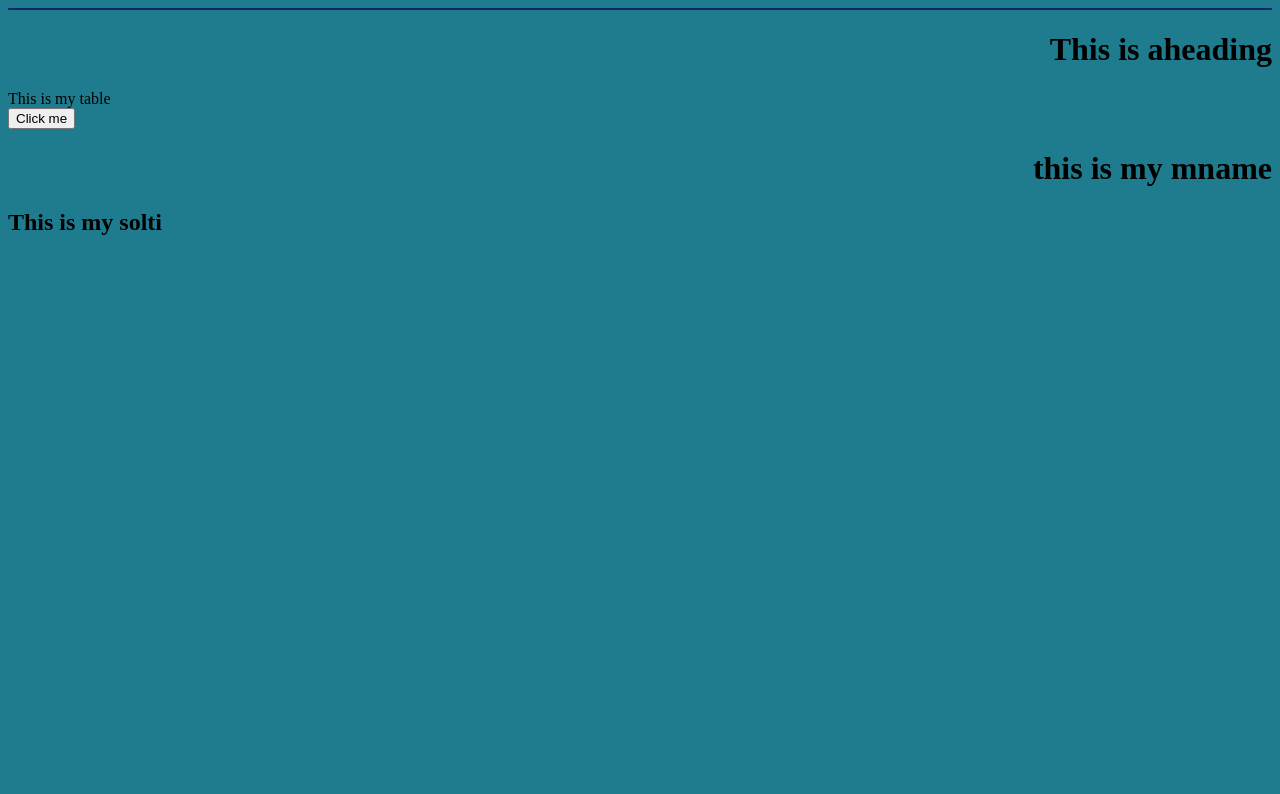
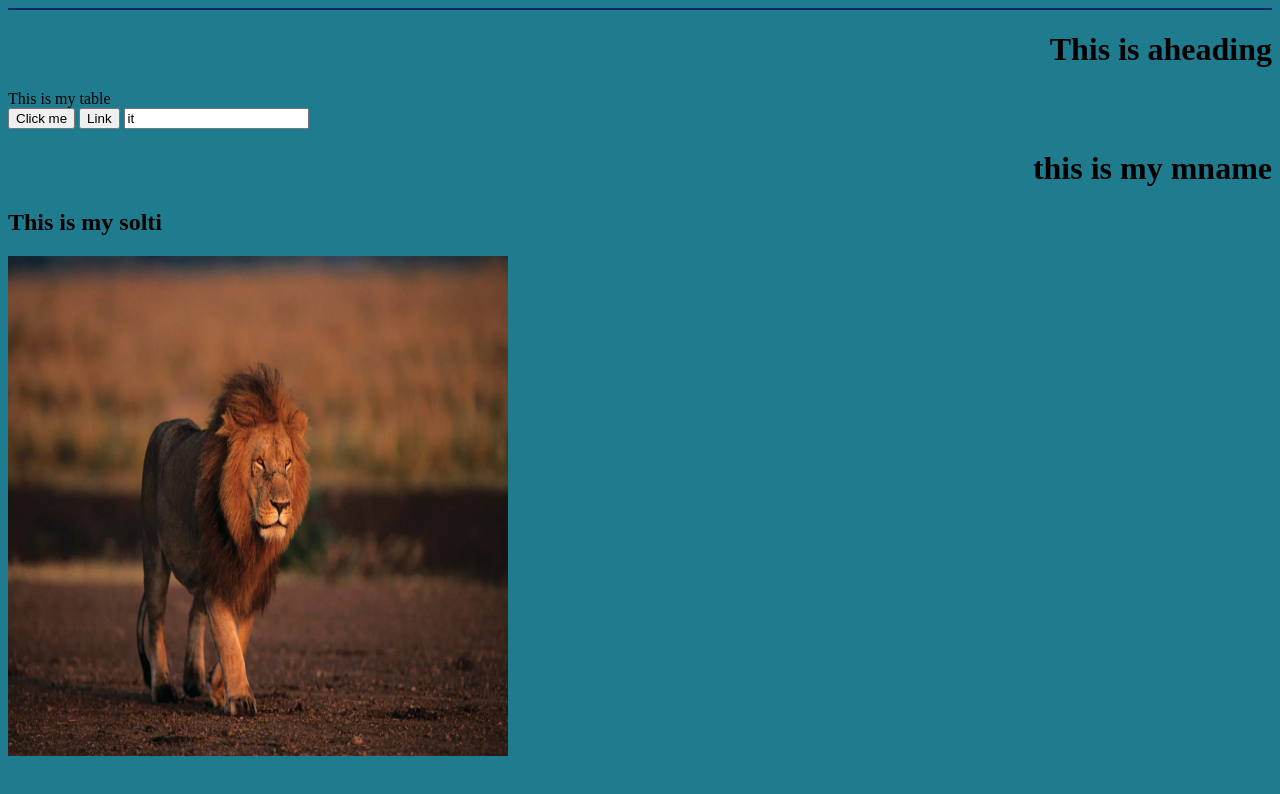
Before and after one commit to SHIVJUNG-HUB/SHIVJUNG-HUB, a plain HTML site: page index.html in a window 1280 px wide. Drawn offline with Linux system fonts and the light colour scheme.

Commit message:
entering photo

```diff
--- a/git.css
+++ b/git.css
@@ -1,3 +1,7 @@
+*{
+  box-sizing: border-box;
+
+}
 body {
     background-color: rgb(31, 124, 142);
 }
@@ -7,19 +11,26 @@ body {
     box-sizing: border-box;
 }
 
-.button {
+.button{
     stroke: rgb(168, 228, 228);
     column-count: 1; /* Corrected 'columns' to 'column-count' */
     display: flex; /* Changed 'flexbox' to 'flex' */
     align-items: flex-start;
     position:relative; /* Added to use 'left' property */
     text-decoration: line-through;
+    gap: 100px;
      /* This will move the element 100% to the right of its container */
 }
 h1{
     text-align: right;
-}
+}   qa
 .hr {
     box-sizing: border-box;
     font-family: 'Lucida Sans', 'Lucida Sans Regular', 'Lucida Grande', 'Lucida Sans Unicode', Geneva, Verdana, sans-serif;
 }
+img{
+    width: 500px;
+    height: 500px;
+    justify-content: center;
+    margin: auto;
+}
--- a/index.html
+++ b/index.html
@@ -17,8 +17,11 @@
 
     <div class="=button">
     <input type="button" value="Click me">
+    <input type="button" value="Link">
+    <input type="button " value="it">
     <h1>this is my mname</h1>
     <h2>This is my solti</h2>
+    <img src="lion.jpg" alt="lion">
 
 </body>
 </html>
```
Also changed, not shown: lion.jpg (added).
